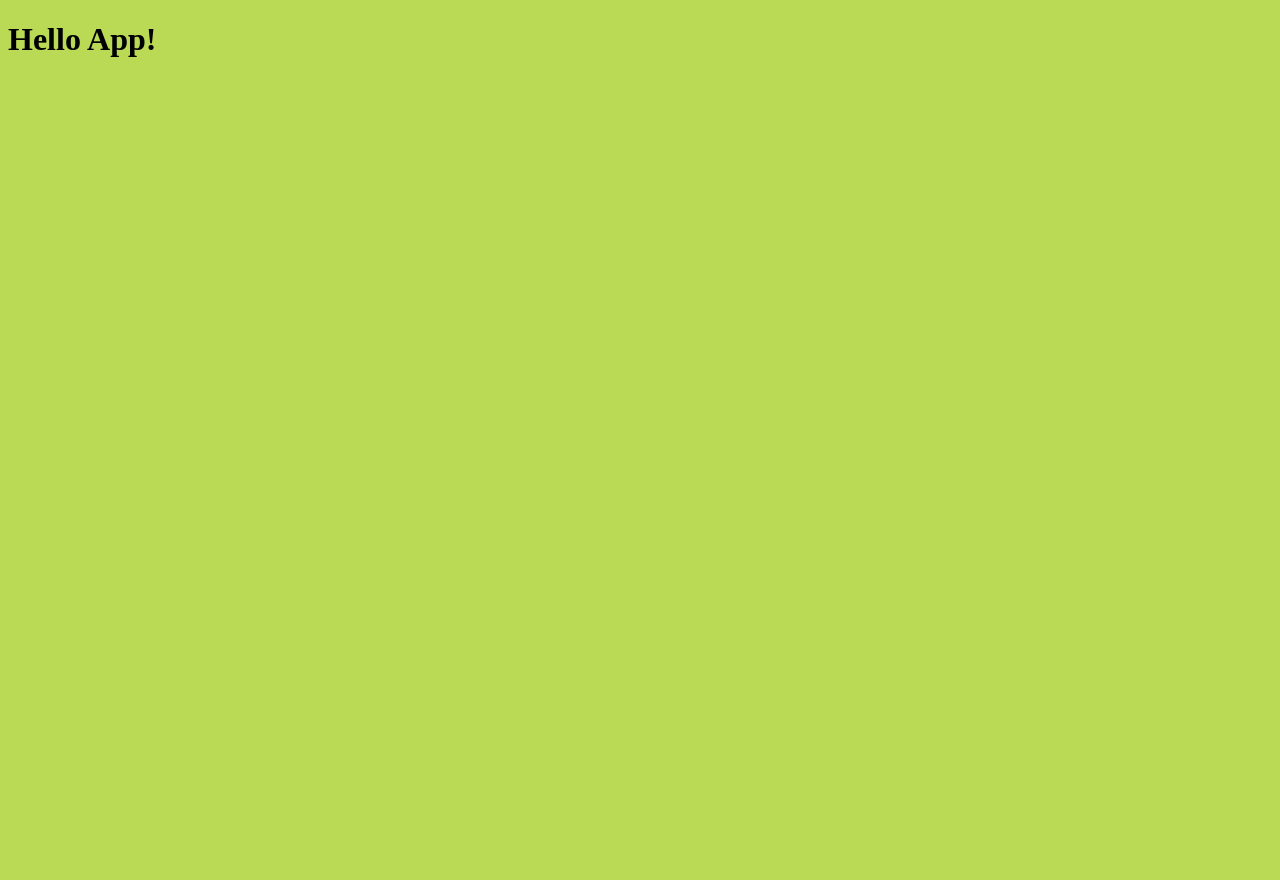
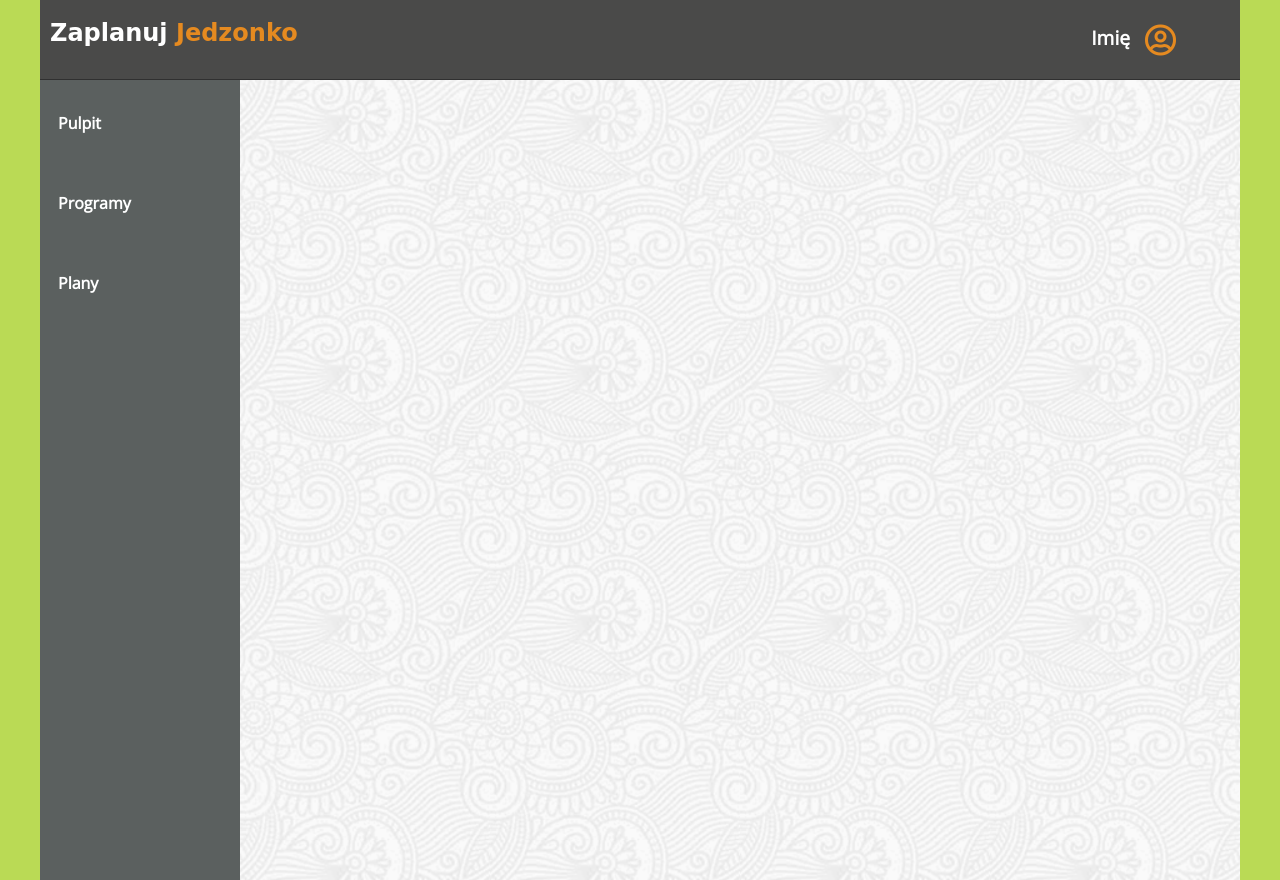
Before and after one commit to AgataSroka/Project_SCRUM, a website: page development/app.html in a window 1280 px wide. Before the commit the page ends 800 px from the top, so only its background shows below. Drawn offline with nearby package versions, Linux system fonts and the light colour scheme; files that its build step writes are made by us from their sources; a web font is replaced by a local one.

Commit message:
Widok główny do przetestowania

```diff
--- a/development/app.html
+++ b/development/app.html
@@ -5,13 +5,34 @@
     <meta name="viewport" content="width=device-width, initial-scale=1.0" />
     <meta http-equiv="X-UA-Compatible" content="ie=edge" />
     <title>Zaplanuj Jedzonko</title>
+    <link href="https://fonts.googleapis.com/css?family=Charmonman&display=swap" rel="stylesheet">
+    <link href="https://fonts.googleapis.com/css?family=Open+Sans&display=swap" rel="stylesheet">
+    <link href="https://cdnjs.cloudflare.com/ajax/libs/font-awesome/5.9.0/css/all.css" rel ="stylesheet">
     <link rel="stylesheet" href="./css/main.css" />
   </head>
   <body>
-    <header>
+    <!--<header>
       <h1>Hello App!</h1>
-    </header>
+    </header>-->
+    <section class="container">
+      <div class="row">
+        <div class="header col-18">
+          <h1>Zaplanuj <span>Jedzonko</span></h1>
+          <a>Imię <i class="far fa-user-circle"></i></a>
+        </div>
+      </div>
+      <div class="row">
+        <div class="left col-3">
+          <ul>
+            <li><a href="#">Pulpit</a></li>
+            <li><a href="#">Programy</a></li>
+            <li><a href="#">Plany</a></li>
+          </ul>
+        </div>
+        <div class="main col-15"</div>
+      </div>
 
+    </section>
     <script src="./js/app.js"></script>
   </body>
 </html>
--- /dev/null
+++ b/development/scss/app.scss
@@ -0,0 +1,116 @@
+*{
+  box-sizing:border-box;
+  margin:0;
+  padding: 0;
+}
+
+body{
+  font-family: 'Open Sans',Arial,sans-serif,Verdana;
+}
+[class*="col-"]{
+  width:100%;
+  display: block;
+}
+
+$cols:18;
+@media (min-width:600px) {
+  .container {
+    max-width: 1200px;
+    margin:0 auto;
+    width:100%;
+    .row {
+      @for $i from 1 through $cols{
+        .col-#{$i}{
+          float:left;
+          min-height: 1px;
+          width: 100%/$cols *$i;
+          //border:1px solid orange;
+          //gutter
+          padding-left:10px;
+        }
+      }
+      &:after, &:before {
+        content: "";
+        display: block;
+        clear: both;
+      }
+    }
+  }
+}
+
+.header{
+  display:flex;
+  justify-content: space-between;
+  background-color: #4a4a49;
+  height:5rem;
+  border-bottom: 1px solid darken(#4a4a49,10%);
+  h1{
+    font-family: 'Charmonman', cursive;
+    padding-top:1.2rem;
+    font-size:1.5rem;
+    color:white;
+    span{
+      color:#E58A20;
+    }
+  }
+  a{
+    text-decoration: none;
+    padding-top:1.5rem;
+    font-size: 1.2rem;
+    font-weight: bold;
+    padding-right:4rem;
+    color:white;
+    i{
+      color:#E58A20;
+      font-size: 2rem;
+      vertical-align: middle;
+      padding-left:10px;
+    }
+  }
+}
+.left{
+  background-color: #5B605F;
+  height:50rem;
+}
+.main{
+  background-image: url("../images/image.png");
+  height:50rem;
+}
+ul{
+  list-style-type: none;
+}
+ul li{
+  display: block;
+  height:5rem;
+  font-size:1rem;
+  font-weight: bold;
+  padding-top:2rem;
+  padding-left:0.5rem;
+  position:relative;
+  a{
+    text-decoration: none;
+    color:white;
+  }
+}
+ul li:hover:before{
+  content:"";
+  display:block;
+  width:0.5rem;
+  height:5rem;
+  position:absolute;
+  top:0;
+  left:-0.625rem;
+  background-color: #E58A20;
+}
+ul li:hover:after{
+  content:"";
+  display:block;
+  width:0.5rem;
+  height:0.5rem;
+  position:absolute;
+  top:2.5rem;
+  right:1rem;
+  border-top:2px solid #E58A20;
+  border-right:2px solid #E58A20;
+  transform:rotate(45deg);
+}
--- a/development/scss/main.scss
+++ b/development/scss/main.scss
@@ -4,7 +4,8 @@
 // Sass:
 // https://fontawesome.com/how-to-use/on-the-web/using-with/sass
 
-
+@import "app.scss";
 body{
   background-color: #BADA55;
+
 }
```
Also changed, not shown: development/images/image.png (added).
